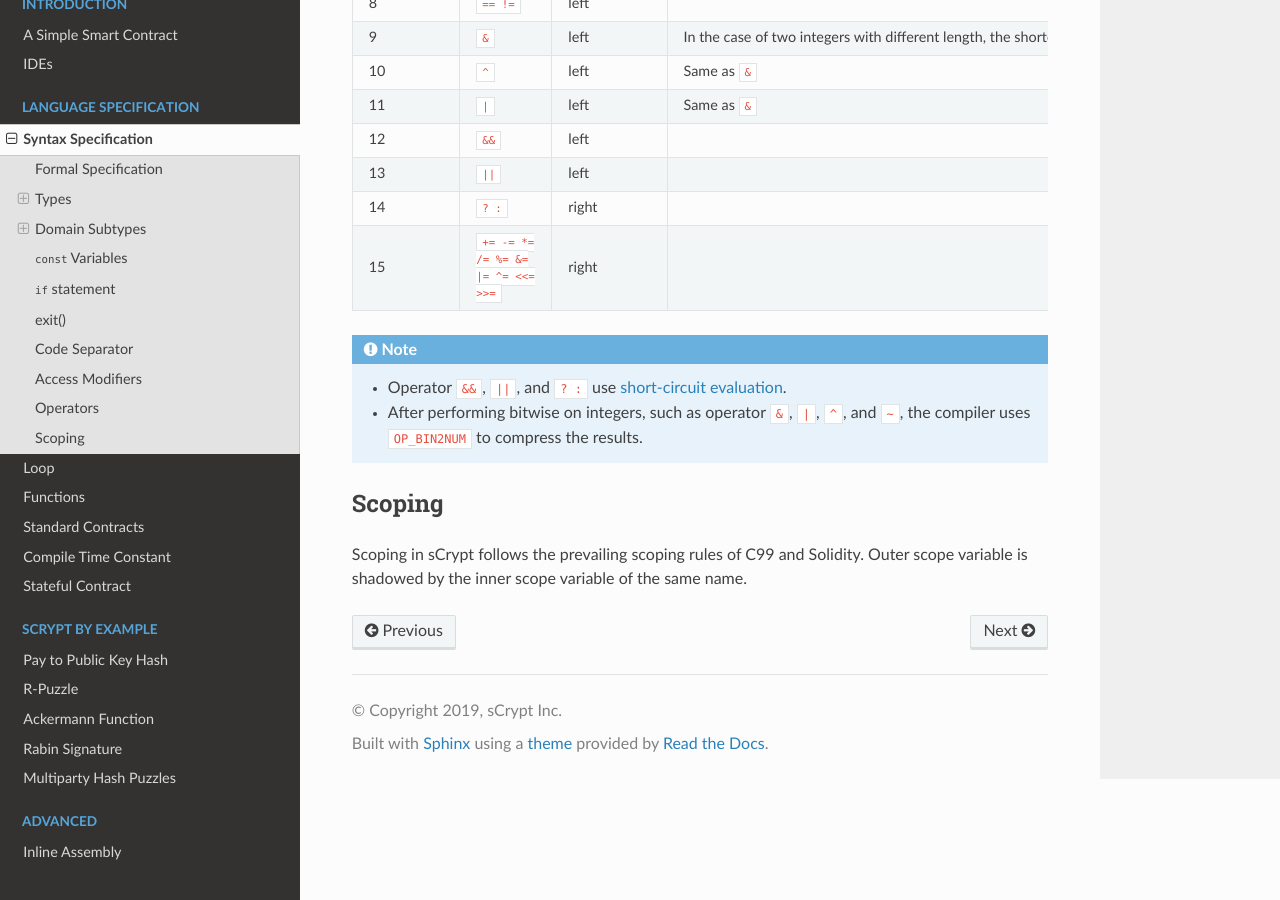
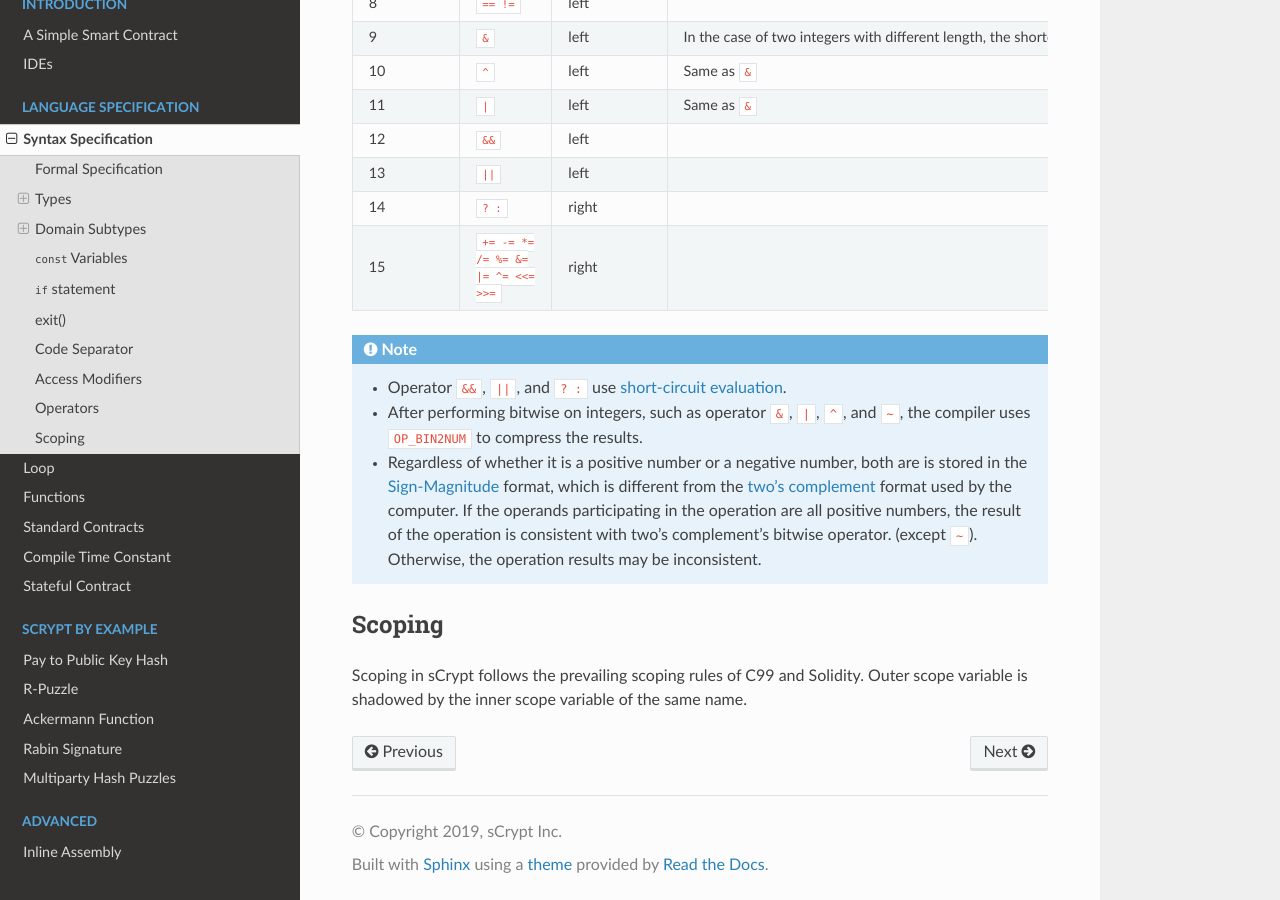
Before and after one commit to sCrypt-Inc/specification, a Sphinx documentation site: the page built from docs/syntax.rst, in a window 1280 px wide and 900 px high, scrolled down 5520 px. Built offline with Sphinx 7.4.7 and the Read the Docs theme 2.0.0, drawn with Linux system fonts in a browser that asks for light colours.

Commit message:
add note

```diff
--- a/docs/syntax.rst
+++ b/docs/syntax.rst
@@ -491,6 +491,10 @@ Operators
 .. Note::
     - Operator ``&&``, ``||``, and ``? :`` use `short-circuit evaluation <https://en.wikipedia.org/wiki/Short-circuit_evaluation>`_.
     - After performing bitwise on integers, such as operator ``&``, ``|``, ``^``, and ``~``, the compiler uses ``OP_BIN2NUM`` to compress the results.
+    - Regardless of whether it is a positive number or a negative number, both are is stored in the `Sign-Magnitude <https://en.wikipedia.org/wiki/Signed_number_representations>`_ format,
+      which is different from the `two's complement <https://en.wikipedia.org/wiki/Signed_number_representations>`_ format used by the computer.
+      If the operands participating in the operation are all positive numbers, the result of the operation is consistent with two's complement's bitwise operator.
+      (except ``~``). Otherwise, the operation results may be inconsistent.
 
 Scoping
 =======
```
Also changed, not shown: 2 other files.
